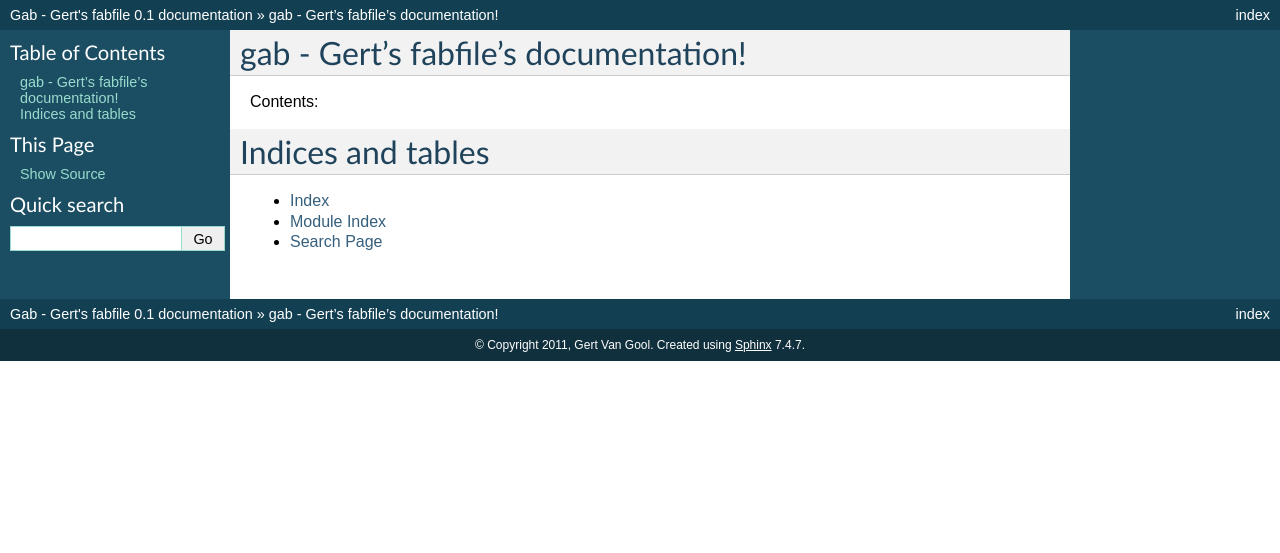
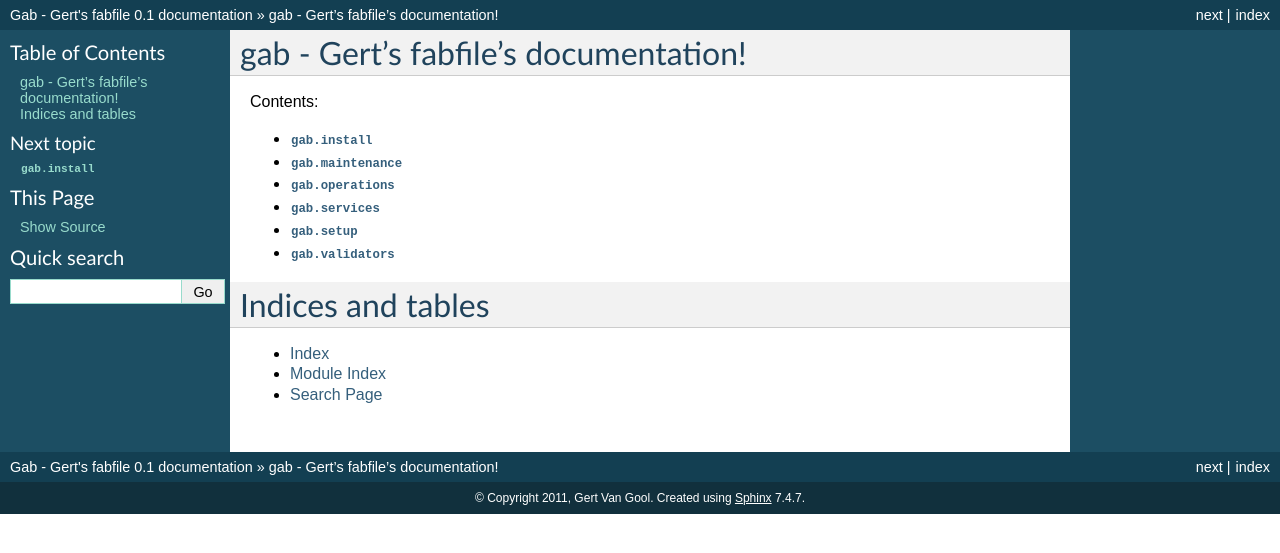
Before and after one commit to gvangool/gab, a Sphinx documentation site: the page built from docs/index.rst, in a window 1280 px wide. Shown: the top 553 px of the page. Built offline with Sphinx 7.4.7, drawn with Linux system fonts in a browser that asks for light colours; the version number is read from the project's files by our own code.

Commit message:
Added automodule for all gab-modules

```diff
--- a/docs/index.rst
+++ b/docs/index.rst
@@ -6,6 +6,12 @@ Contents:
 .. toctree::
    :maxdepth: 2
 
+   install
+   maintenance
+   operations
+   services
+   setup
+   validators
 
 
 Indices and tables
--- /dev/null
+++ b/docs/install.rst
@@ -0,0 +1,5 @@
+``gab.install``
+===============
+
+.. automodule:: gab.install
+   :members:
--- /dev/null
+++ b/docs/maintenance.rst
@@ -0,0 +1,5 @@
+``gab.maintenance``
+===================
+
+.. automodule:: gab.maintenance
+   :members:
--- /dev/null
+++ b/docs/operations.rst
@@ -0,0 +1,5 @@
+``gab.operations``
+==================
+
+.. automodule:: gab.operations
+   :members:
--- /dev/null
+++ b/docs/services.rst
@@ -0,0 +1,5 @@
+``gab.services``
+================
+
+.. automodule:: gab.services
+   :members:
--- /dev/null
+++ b/docs/setup.rst
@@ -0,0 +1,5 @@
+``gab.setup``
+=============
+
+.. automodule:: gab.setup
+   :members:
--- /dev/null
+++ b/docs/validators.rst
@@ -0,0 +1,5 @@
+``gab.validators``
+==================
+
+.. automodule:: gab.validators
+   :members:
```
